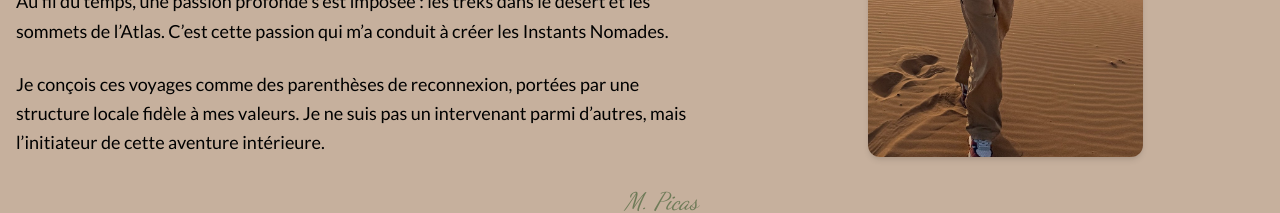
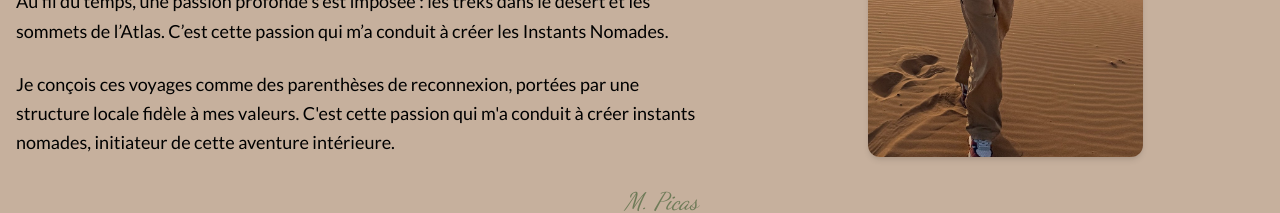
Before and after one commit to GrissaDrauka/instants-nomades, an Angular app: page /accompagnants in a window 1280 px wide. Shown: the part 423-636 px from the top of the page. Built offline with nearby package versions, Linux system fonts and the light colour scheme.

Commit message:
Retour 2 Michel

```diff
--- a/src/app/components/accompagnants/accompagnants.html
+++ b/src/app/components/accompagnants/accompagnants.html
@@ -32,7 +32,8 @@
                     Je conçois ces voyages comme des parenthèses de reconnexion, portées par une structure locale fidèle
                     à mes
                     valeurs.
-                    Je ne suis pas un intervenant parmi d’autres, mais l’initiateur de cette aventure intérieure.
+                    C'est cette passion qui m'a conduit à créer instants nomades, initiateur de cette aventure
+                    intérieure.
                 </p>
 
                 <!-- Signature -->
--- a/src/app/components/contact/contact-infos/contact-infos.html
+++ b/src/app/components/contact/contact-infos/contact-infos.html
@@ -40,7 +40,7 @@
         <p class="text-gray-800 text-[18px] leading-relaxed">
             📅 <strong>Départ depuis Marrakech :</strong> le <strong>dimanche 26 octobre 2025</strong> à 7h30
             <br />
-            🕓 <strong>Retour :</strong> le <strong>samedi 1er novembre 2025</strong> en fin de journée
+            🕓 <strong>Retour :</strong> le <strong>samedi 1er novembre 2025</strong> à 21h au plus tard.
         </p>
 
         <p class="mt-4 text-gray-800 text-[18px] leading-relaxed">
--- a/src/app/components/le-voyage/le-voyage.html
+++ b/src/app/components/le-voyage/le-voyage.html
@@ -193,7 +193,7 @@
                 <p>
                     <strong>Départ & retour :</strong><br>
                     Accueil à <strong>7h30</strong> place Jema Efna (Marrakech).<br>
-                    Retour estimé : <strong>21h</strong> le samedi.
+                    Retour estimé : <strong>21h</strong> au plus tard, le samedi.
                 </p>
             </div>
 
```
